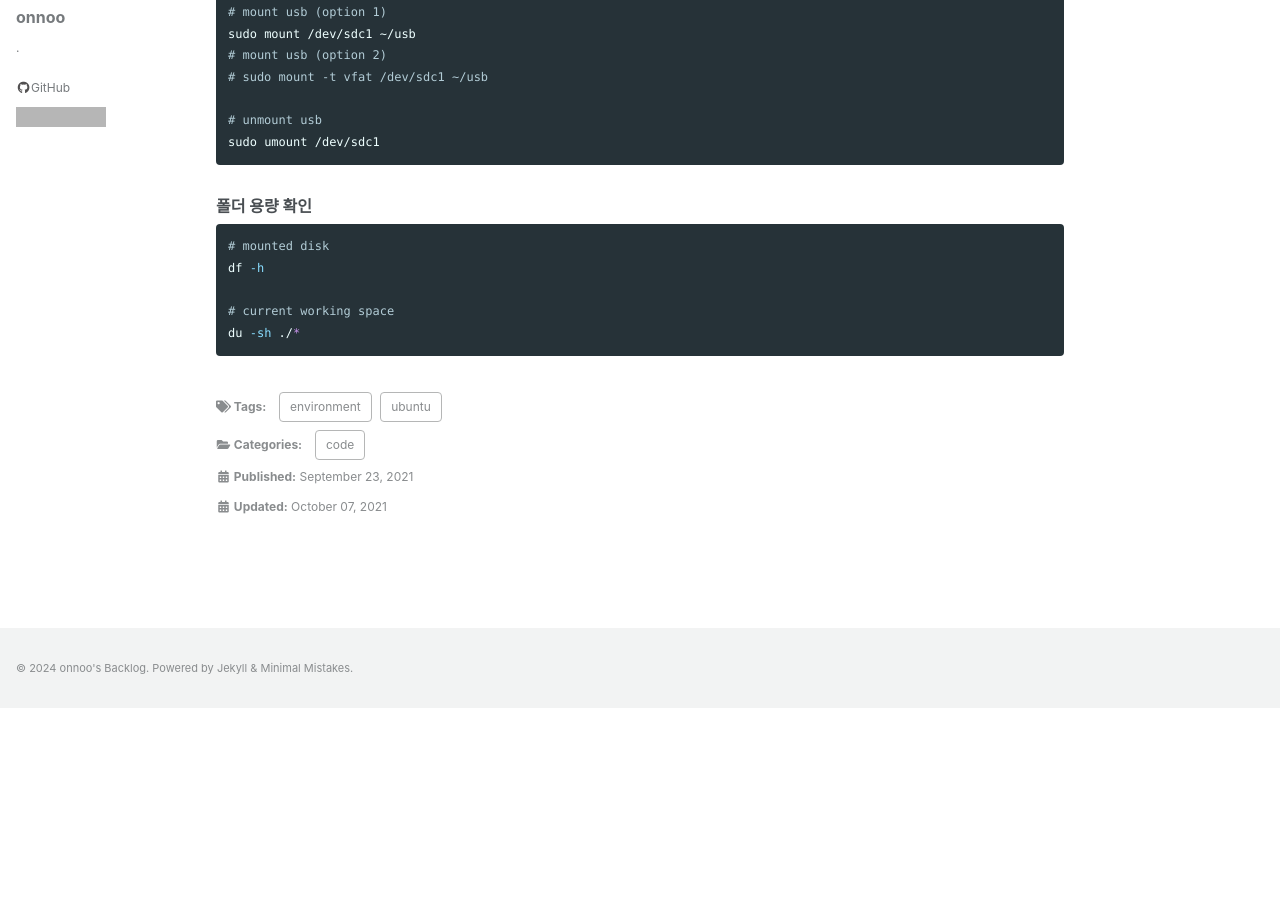
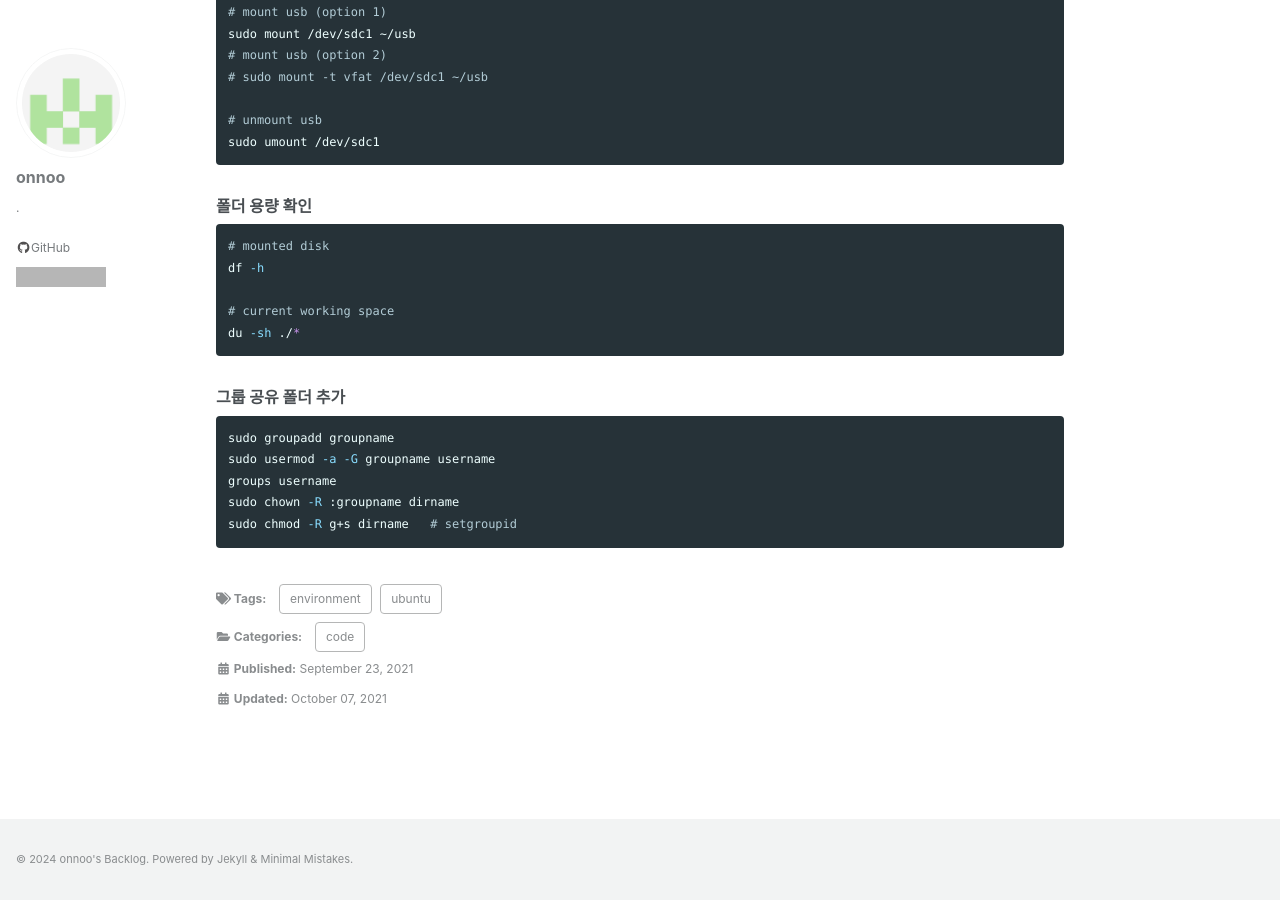
Before and after one commit to onnoo/onnoo.github.io, a Jekyll site: the page built from _posts/2021-09-23-ubuntu-commands.md, in a window 1280 px wide and 900 px high, scrolled down 993 px. Built offline with Jekyll 4.4.1, drawn with Linux system fonts in a browser that asks for light colours; cached includes are drawn as plain includes; a script that is not in the unit is left out; comment, search, counter and statistics services are not loaded; before the commit the page ends 1701 px from its top, so only the background shows below that; grey boxes are pictures that could not be loaded.

Commit message:
Update 2021-09-23-ubuntu-commands.md

````diff
--- a/_posts/2021-09-23-ubuntu-commands.md
+++ b/_posts/2021-09-23-ubuntu-commands.md
@@ -72,3 +72,14 @@ df -h
 # current working space
 du -sh ./*
 ```
+
+
+### 그룹 공유 폴더 추가
+
+```bash
+sudo groupadd groupname
+sudo usermod -a -G groupname username
+groups username
+sudo chown -R :groupname dirname
+sudo chmod -R g+s dirname   # setgroupid
+```
````
